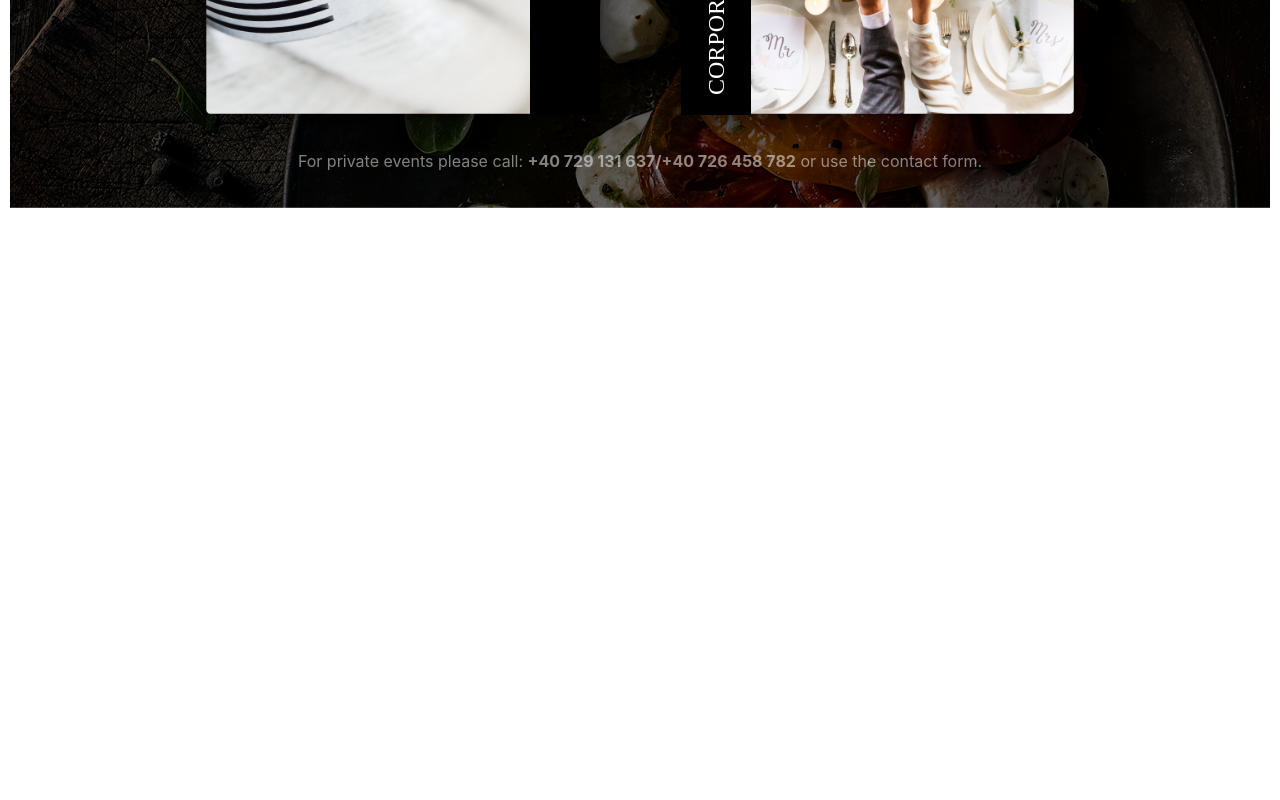
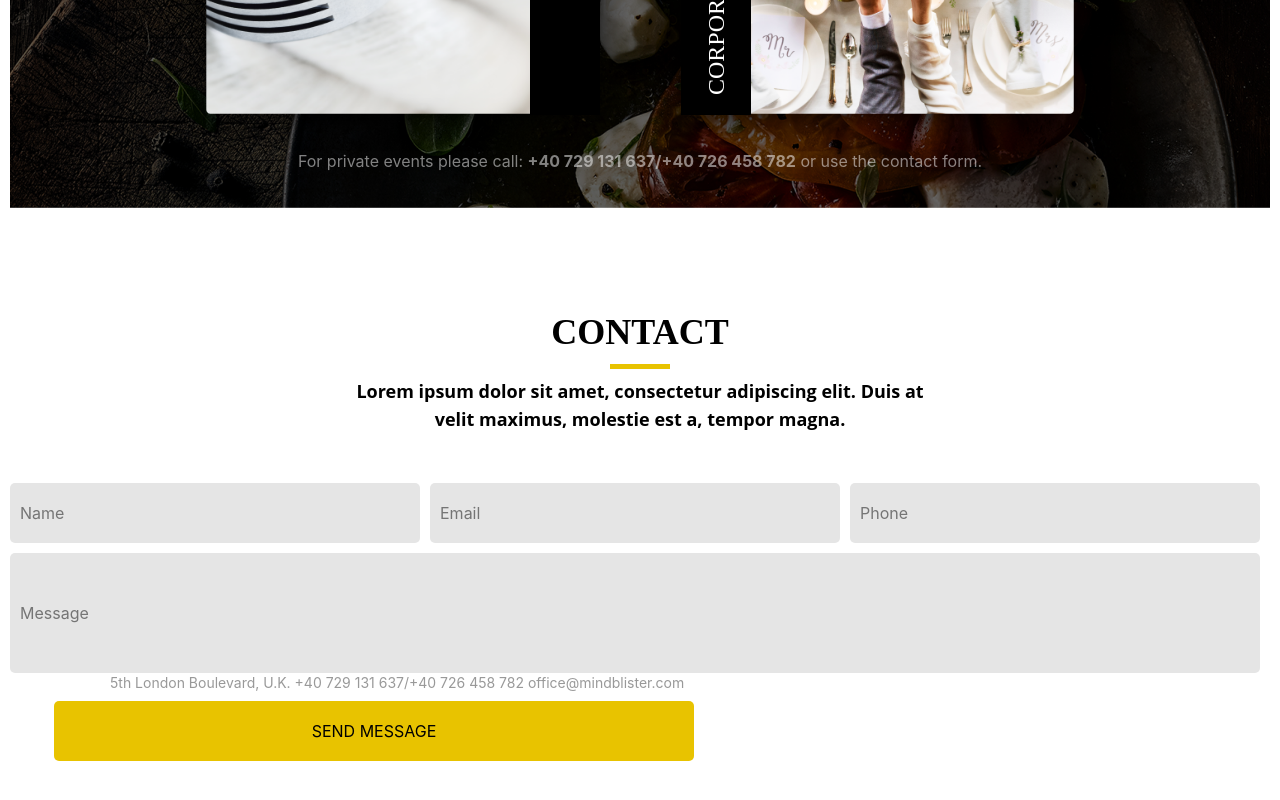
Before and after one commit to JenniferHIM/hunger-people, a React (Create React App) app: page / in a window 1280 px wide. Shown: the part 4788-5588 px from the top of the page. Before the commit the page ends 5006 px from the top, so only its background shows below. Built offline with nearby package versions, Linux system fonts and the light colour scheme.

Commit message:
add section contact

```diff
--- a/src/App.js
+++ b/src/App.js
@@ -8,6 +8,7 @@ import Table from './components/Table';
 import Specialties from './components/Specialties';
 import Menu from './components/Menu';
 import Events from './components/Events';
+import Contact from './components/Contact';
 
 import Loader from 'react-loader-spinner';
 import styles from './App.module.scss';
@@ -23,6 +24,7 @@ const App = () => {
             <Specialties />
             <Menu />
             <Events />
+            <Contact />
             <Suspense
                 fallback={
                     <Loader type="Circles" color="#00BFFF" height={80} width={80} />
--- /dev/null
+++ b/src/components/Contact/Contact.module.scss
@@ -0,0 +1,93 @@
+.container {
+    max-width: 1440px;
+    border-bottom: 1px solid rgba(255, 255, 255, 0.2);
+    margin-top: 100px;
+    margin-bottom: 100px;
+}
+
+.contact {
+&__textWrap {
+    display: block;
+    justify-content: center;
+    text-align: center;
+    width: 600px;
+    margin: auto;
+    margin-bottom: 50px;
+}
+
+&__title {
+    font-family: Banny;
+    font-size: 36px;
+    line-height: 48px;
+    text-align: center;
+    text-transform: uppercase;
+    color: #000000;
+}
+
+&__line {
+    border: none;
+    background-color: #E8C300;
+    color: #E8C300;
+    width: 60px;
+    height: 5px;
+}
+
+&__text {
+    font-family: Open Sans;
+    font-style: normal;
+    font-weight: bold;
+    font-size: 18px;
+    line-height: 28px;
+    text-align: center;
+    color: #000000;
+}
+
+&__formWrap {
+    margin: auto;
+}
+
+&__form {
+    display: grid;
+    grid-template-columns: 420px 420px 420px;
+    justify-content: center;
+}
+
+&__input {
+    height: 60px;
+    background: #E5E5E5;
+    border: none;
+    border-radius: 5px;
+    padding-left: 10px;
+    margin-right: 10px;
+    margin-bottom: 10px;
+}
+
+&__inputPart {
+    width: 1250px;
+    height: 120px;
+    margin: auto;
+}
+
+&__label {
+    font-family: Font Awesome 5 Free;
+    font-size: 14px;
+    line-height: 14px;
+    align-items: center;
+    color: rgba(51, 51, 51, 0.5);
+    border-radius: 5px;
+    display: inline-block;
+    margin-right: 10px;
+    margin-left: 100px;
+}
+
+&__button {
+    width: 640px;
+    height: 60px;
+    padding: 0;
+    margin-top: 10px;
+    margin-left: 44px;
+    background: #E8C300;
+    border-radius: 5px;
+    border: none;
+}
+}
--- /dev/null
+++ b/src/components/Contact/index.js
@@ -0,0 +1,30 @@
+import React from 'react';
+import styles from './Contact.module.scss';
+import cx from 'classnames';
+
+const Contact = () => {
+
+    return (
+        <section className={styles.contact}>
+            <div className={styles.container}>
+                <div className={styles.contact__textWrap}>
+                    <h2 className={styles.contact__title}>CONTACT</h2>
+                    <hr className={styles.contact__line} />
+                    <p className={styles.contact__text}>Lorem ipsum dolor sit amet, consectetur adipiscing elit. Duis at velit maximus, molestie est a, tempor magna.</p>
+                </div>
+                <div className={styles.contact__formWrap}>
+                    <form className={styles.contact__form}>
+                        <input className={styles.contact__input} type="text" name="name" placeholder="Name"/>
+                        <input className={styles.contact__input} type="text" name="email" placeholder="Email"/>
+                        <input className={styles.contact__input} type="tel" name="phone" placeholder="Phone" />
+                        <input className={cx((styles.contact__input), (styles.contact__inputPart))} type="text" name="message" placeholder="Message" />
+                    </form>
+                    <label className={styles.contact__label}>5th London Boulevard, U.K.  +40 729 131 637/+40 726 458 782  office@mindblister.com</label>
+                    <button className={styles.contact__button} type="sumbit">SEND MESSAGE</button>
+                </div>
+            </div>
+        </section>
+    )
+}
+
+export default Contact;
```
